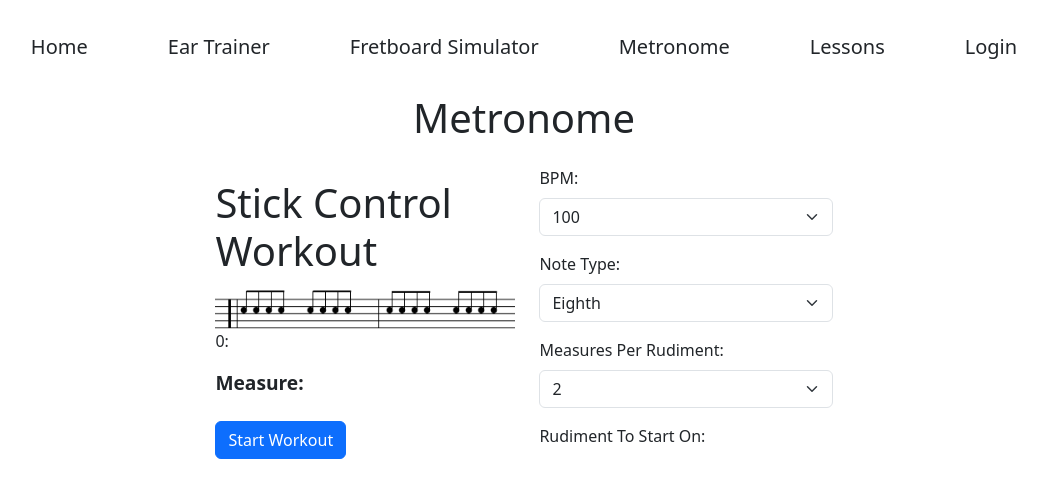
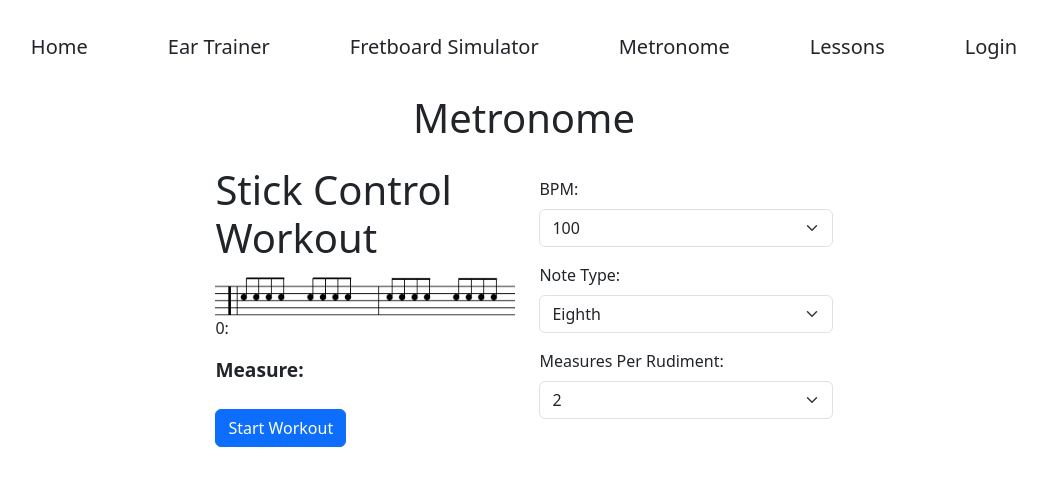
Before and after one commit to CalvinGaiennie/Music-TS-React, a React (Vite) app: page /metronome in a window 1280 px wide. Shown: the top 498 px of the page, without its empty margins (116-1163 px from the left). Built offline with nearby package versions, Linux system fonts and the light colour scheme.

Commit message:
fixed comment

```diff
--- a/src/components/MetronomeSettings.tsx
+++ b/src/components/MetronomeSettings.tsx
@@ -71,9 +71,9 @@
           ))}
         </select>
       </div>
-      <div className="mb-3">
+      {/* <div className="mb-3">
         <label className="form-label">Rudiment To Start On:</label>
-        {/* <select
+        <select
           className="form-select"
           onChange={(e) =>
             dispatch({
@@ -103,8 +103,8 @@
           <option value="18">18</option>
           <option value="19">19</option>
           <option value="20">20</option>
-        </select> */}
-      </div>
+        </select>
+      </div> */}
     </div>
   );
 }
```
